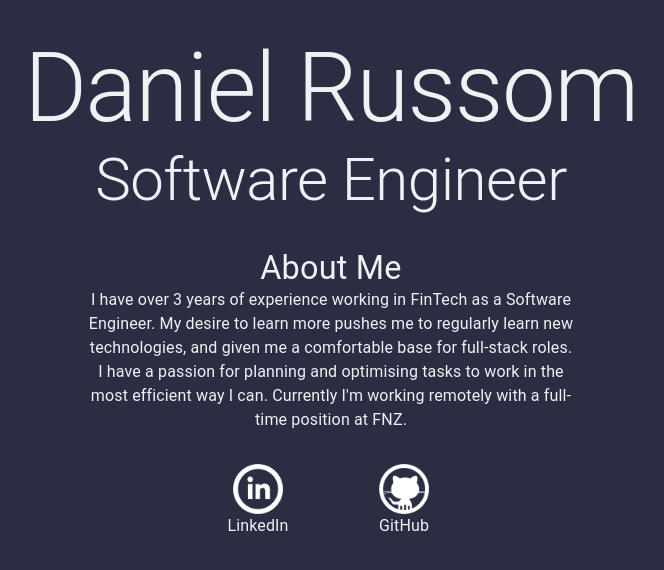
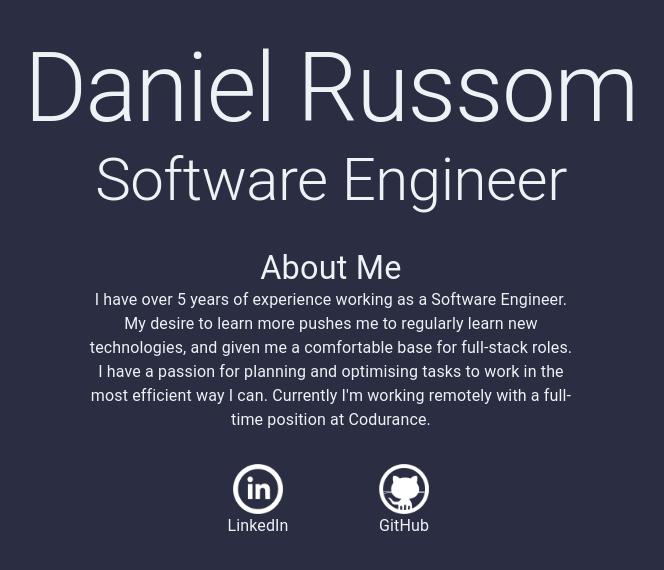
Before and after one commit to HazelRussom/hazelrussom.github.io, a React (Create React App) app: page / in a window 1280 px wide. Shown: the top 570 px of the page, without its empty margins (309-973 px from the left). Built offline with nearby package versions, Linux system fonts and the light colour scheme.

Commit message:
Update AboutMe text

```diff
--- a/src/AboutMe.js
+++ b/src/AboutMe.js
@@ -8,10 +8,10 @@ export default function AmoutMe() {
         About Me
       </Typography>
       <Typography color='primary' variant='body1'>
-        I have over 3 years of experience working in FinTech as a Software Engineer.
+        I have over 5 years of experience working as a Software Engineer.
         My desire to learn more pushes me to regularly learn new technologies, and given me a comfortable base for full-stack roles.
         I have a passion for planning and optimising tasks to work in the most efficient way I can.
-        Currently I'm working remotely with a full-time position at FNZ.
+        Currently I'm working remotely with a full-time position at Codurance.
       </Typography>
     </Box>
   );
```
Also changed, not shown: 1 other file (tests, documents, lock files or other folders).
